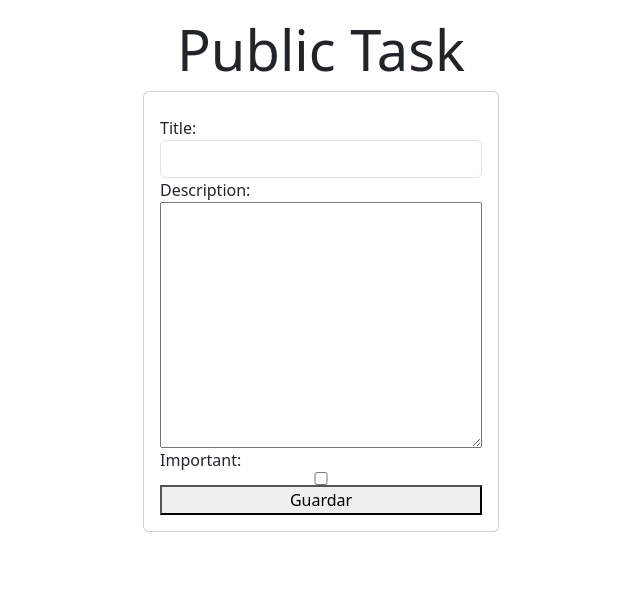
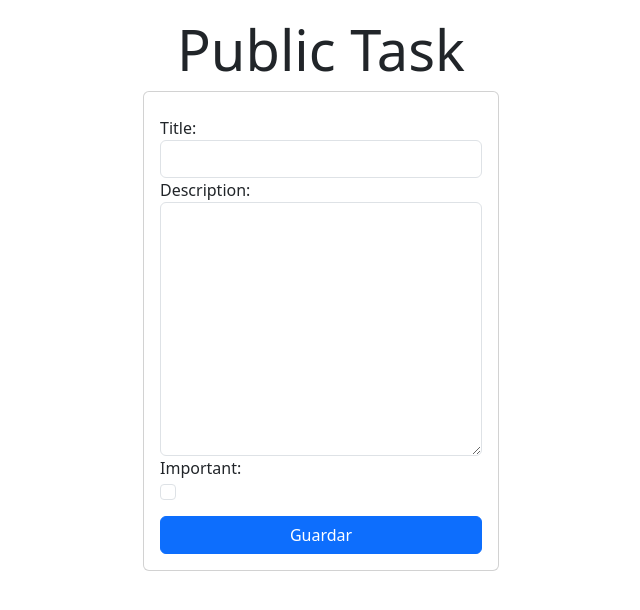
Before and after one commit to castrogarciajs/Be-the-change, a Django app: page /create/task/ in a window 1280 px wide. Shown: the part 56-666 px from the top of the page, without its empty margins (319-959 px from the left). Run offline with Django 4.2, Linux system fonts and the light colour scheme; the visitor is signed in with stand-in values (Sample User, id 1).

Commit message:
styles input create task

```diff
--- a/tasks/forms.py
+++ b/tasks/forms.py
@@ -7,5 +7,7 @@ class CreateTask(forms.ModelForm):
         model = Task
         fields = ['title', 'description', 'important']
         widgets = {
-            'title': forms.TextInput(attrs={'class': 'form-control'})
+            'title': forms.TextInput(attrs={'class': 'form-control'}),
+            'description': forms.Textarea(attrs={'class': 'form-control'}),
+            'important': forms.CheckboxInput(attrs={'class': 'form-check-input'})
         }
--- a/tasks/templates/pages/Create_Task.html
+++ b/tasks/templates/pages/Create_Task.html
@@ -7,7 +7,7 @@
       <form action="" method="POST" class="card card-body">
         <h2>{{error}}</h2>
         {% csrf_token %} {{form}}
-        <button type="submit">Guardar</button>
+        <button type="submit" class="mt-3 btn btn-primary">Guardar</button>
       </form>
     </div>
   </div>
```
